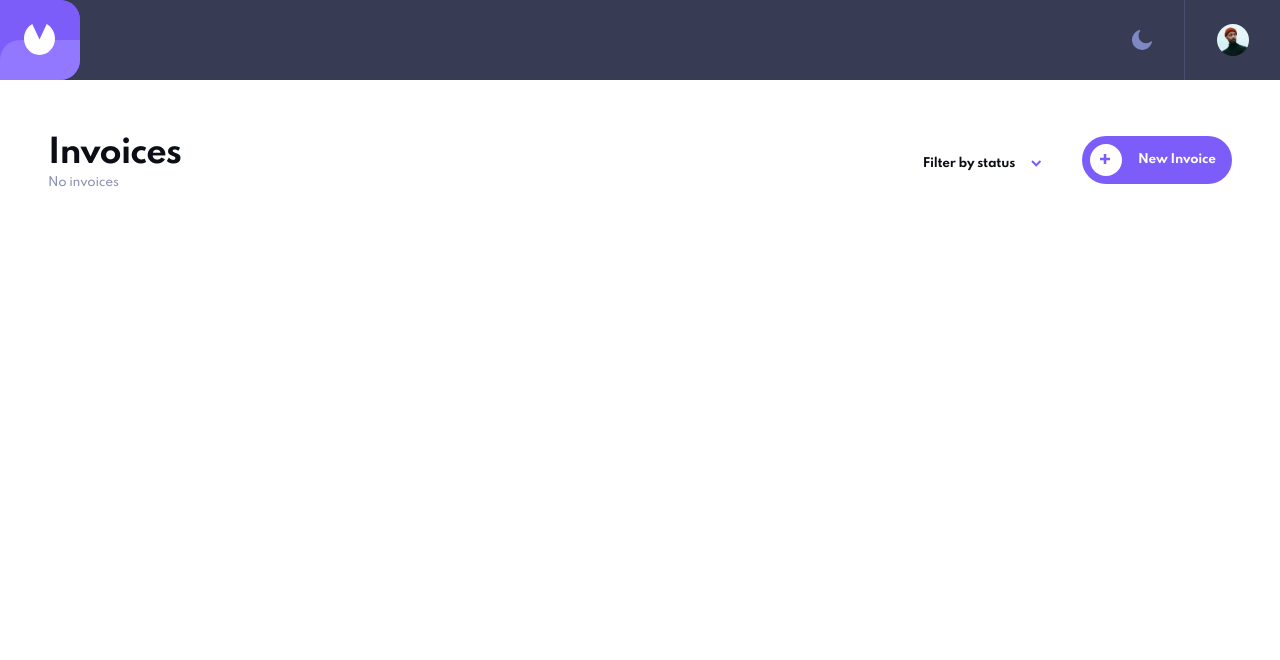
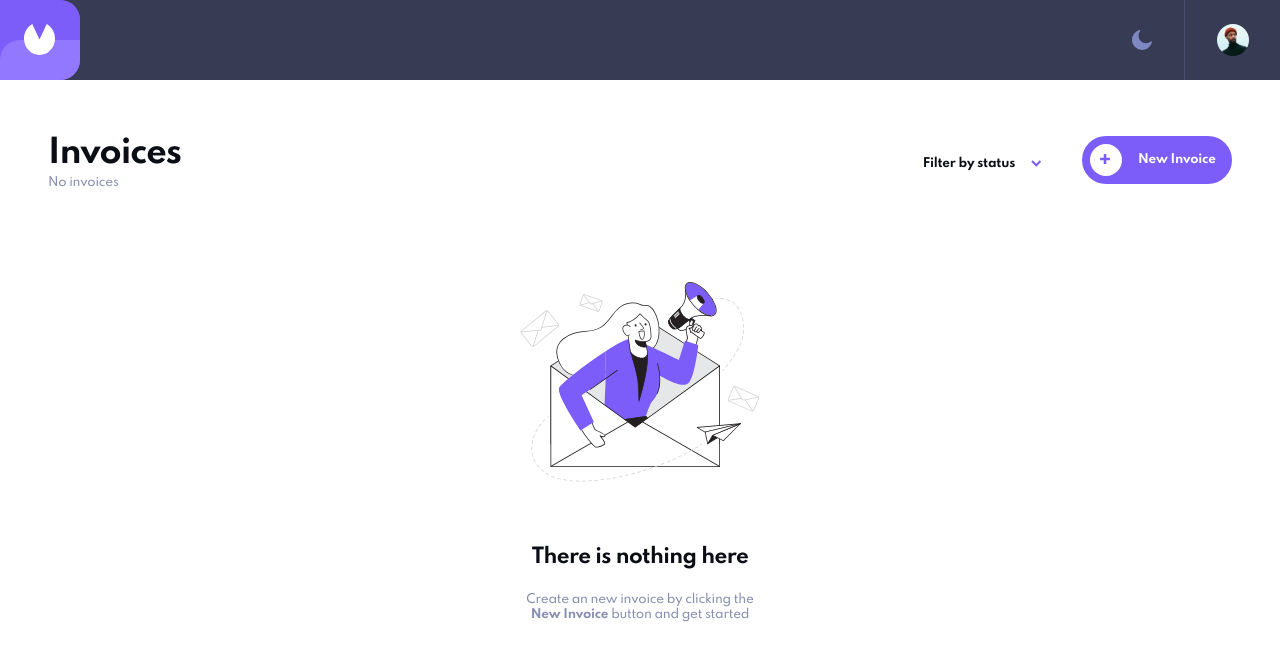
Before and after one commit to wallas938/v-invoice-app, a Vue app: page / in a window 1280 px wide. Shown: the top 660 px of the page. Built offline with nearby package versions, Linux system fonts and the light colour scheme.

Commit message:
invoice list empty view is added

```diff
--- /dev/null
+++ b/src/components/home/InvoiceList.vue
@@ -0,0 +1,114 @@
+<template>
+  <div class="invoice-list">
+    <div class="empty-list" v-if="isInvoicesEmpty">
+      <img
+        :src="illustrationEmptyImage"
+        alt="illustration of an empty list of invoies"
+      />
+      <h2>There is nothing here</h2>
+      <small
+        >Create an <span class="hide-for-mobile">new</span> invoice by clicking
+        the <b>New</b> <b class="hide-for-mobile">Invoice</b> button and get
+        started</small
+      >
+    </div>
+
+    <div v-else>NO</div>
+  </div>
+</template>
+<script setup>
+import { ref, computed } from "vue";
+import illustrationEmptyImage from "../../assets/illustration-empty.svg";
+
+const invoices = ref([]);
+
+const isInvoicesEmpty = computed(() => invoices.value.length === 0);
+</script>
+<style lang="scss" scoped>
+@import "../../sass/variables";
+@import "../../sass/colors";
+.invoice-list {
+  .empty-list {
+    display: flex;
+    flex-direction: column;
+    align-items: center;
+    padding-top: 5.666666rem;
+
+    @media (orientation: landscape) {
+      padding-top: 0rem;
+      padding-bottom: 2rem;
+    }
+
+    img {
+      width: 10.722222rem;
+      height: 8.888888rem;
+      margin-bottom: 2.222222rem;
+    }
+
+    h2 {
+      font-style: normal;
+      font-weight: bold;
+      font-size: 1.111111rem;
+      line-height: 1.244444rem;
+      letter-spacing: -0.625px;
+      color: $black-2;
+      margin-bottom: 1.333333rem;
+    }
+
+    small {
+      font-style: normal;
+      font-weight: 500;
+      font-size: 0.666666rem;
+      line-height: 0.833333rem;
+      letter-spacing: -0.25px;
+      color: $violet-gray;
+      text-align: center;
+      width: 11.166666rem;
+    }
+  }
+}
+
+@media screen and (min-width: $tablet-min) {
+  .invoice-list {
+    .empty-list {
+      padding-top: 11.666666rem; // 210px
+
+      @media (orientation: landscape) {
+        padding-top: 5rem;
+        padding-bottom: 2rem;
+      }
+
+      img {
+        width: 13.38888rem; // 241px
+        height: 11.111111rem; // 200px
+        margin-bottom: 3.555555rem; // 64px
+      }
+
+      small {
+        width: 12.666666rem;
+      }
+    }
+  }
+}
+
+@media screen and (min-width: $desktop-min) {
+  .invoice-list {
+    .empty-list {
+      padding-top: 7.833333rem; // 141px
+
+      @media (orientation: portrait) {
+        padding-top: unset;
+        padding-bottom: unset;
+      }
+
+      img {
+        width: 13.407777rem; // 241px
+      }
+
+      small {
+        width: 12.277777rem;
+      }
+    }
+  }
+}
+</style>
--- a/src/pages/HomePage.vue
+++ b/src/pages/HomePage.vue
@@ -1,14 +1,14 @@
 <template>
   <main>
     <InvoiceListHeader />
+    <InvoiceList />
   </main>
 </template>
 
-
 <script setup>
 import InvoiceListHeader from "../components/home/InvoiceListHeader.vue";
+import InvoiceList from "../components/home/InvoiceList.vue";
 </script>
-
 
 <style lang="scss" scoped>
 @import "../sass/variables";
@@ -26,7 +26,7 @@ main {
 @media screen and (min-width: $desktop-min) {
   main {
     flex: 1;
-    padding: 4rem unset unset unset;
+    padding: 4rem 0 0 0;
   }
 }
 </style>
```
Also changed, not shown: todo.txt (added).
